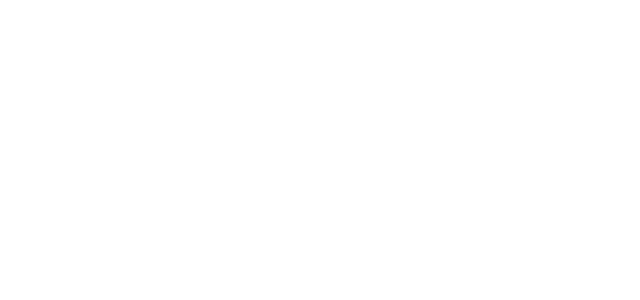
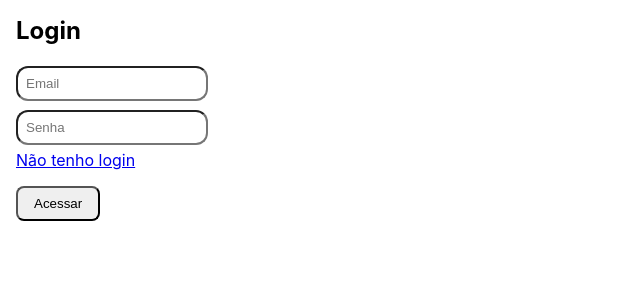
Before and after one commit to devYuno/WebReact_PUC, a React (Create React App) app in the folder web-app/: page / in a window 1280 px wide. Shown: the top 300 px of the page, without its empty margins (0-640 px from the left). Built offline with nearby package versions, Linux system fonts and the light colour scheme.

Commit message:
FIX: reajustando gh pages

```diff
--- a/web-app/src/App.css
+++ b/web-app/src/App.css
@@ -24,7 +24,9 @@
 
   & button {
     width: max-content;
-    padding: 0 1rem;
+    padding: .5rem 1rem;
+    border-radius: 8px;
+    margin: 1rem 0;
   }
 
   & span {
--- a/web-app/src/pages/Login/login.js
+++ b/web-app/src/pages/Login/login.js
@@ -61,6 +61,7 @@
         <h2>Login</h2>
         <input id='input_email' name='email' placeholder='Email' type='text' onChange={(e) => { this.setEmail(e) }}></input>
         <input id='input_senha' name='senha' placeholder='Senha' type='text' onChange={(e) => { this.setSenha(e) }}></input>
+        <a href='/#/register'>Não tenho login</a>
         <button id='btn_acessar' onClick={(e) => { this.acessar(e) }}>Acessar</button>
         <span>{this.state.message}</span>
       </div>
--- a/web-app/src/routes/AppRoutes.js
+++ b/web-app/src/routes/AppRoutes.js
@@ -1,5 +1,5 @@
 import React from 'react';
-import { BrowserRouter, Routes, Route } from 'react-router-dom'
+import { Routes, Route, HashRouter } from 'react-router-dom'
 import Login from '../pages/Login/login';
 import Register from '../pages/Register/register';
 import Home from '../pages/Home/home';
@@ -7,13 +7,13 @@
 class AppRoutes extends React.Component {
     render() {
         return (
-            <BrowserRouter basename='/WebReact_PUC'>
+            <HashRouter >
                 <Routes>
                     <Route path="/" element={<Login/>}></Route>
                     <Route path="/register" element={<Register/>}></Route>
                     <Route path="/home" element={<Home/>}></Route>
                 </Routes>
-            </BrowserRouter>
+            </HashRouter>
         )
     }
 }
```
